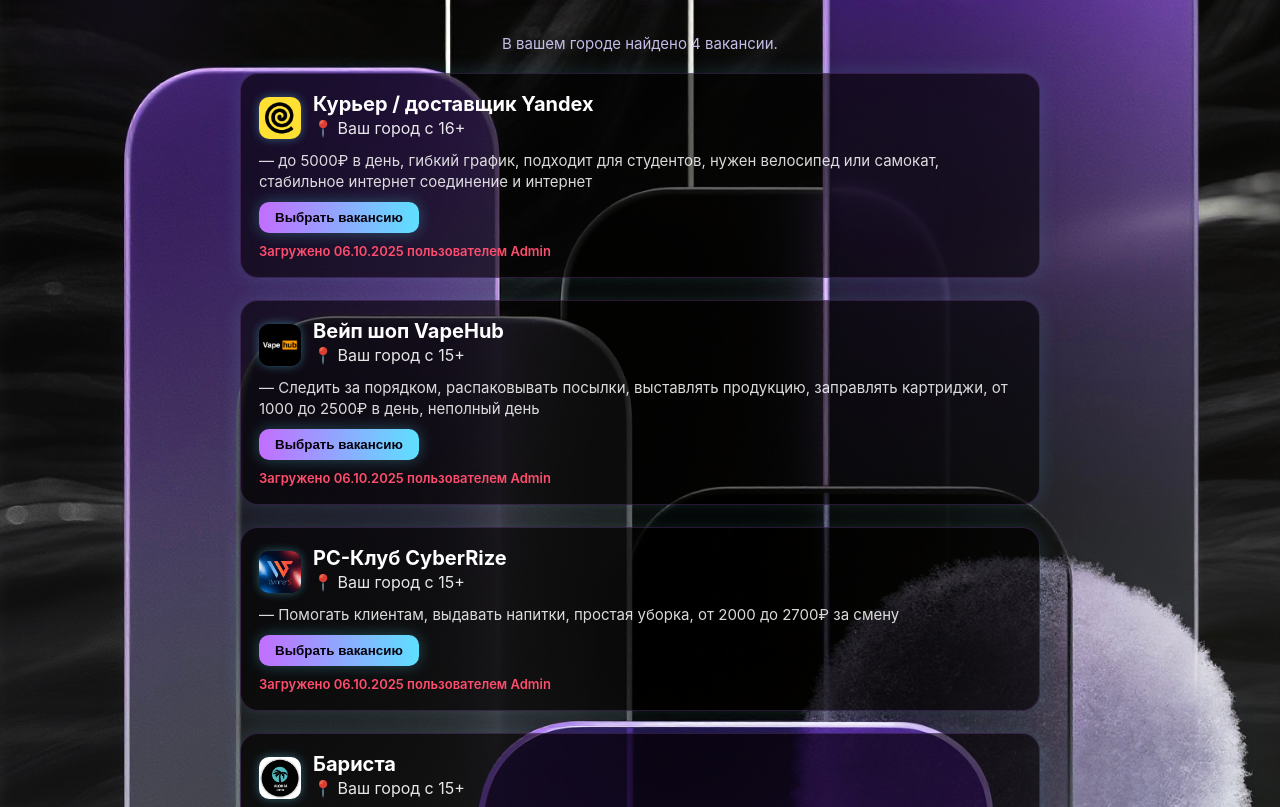
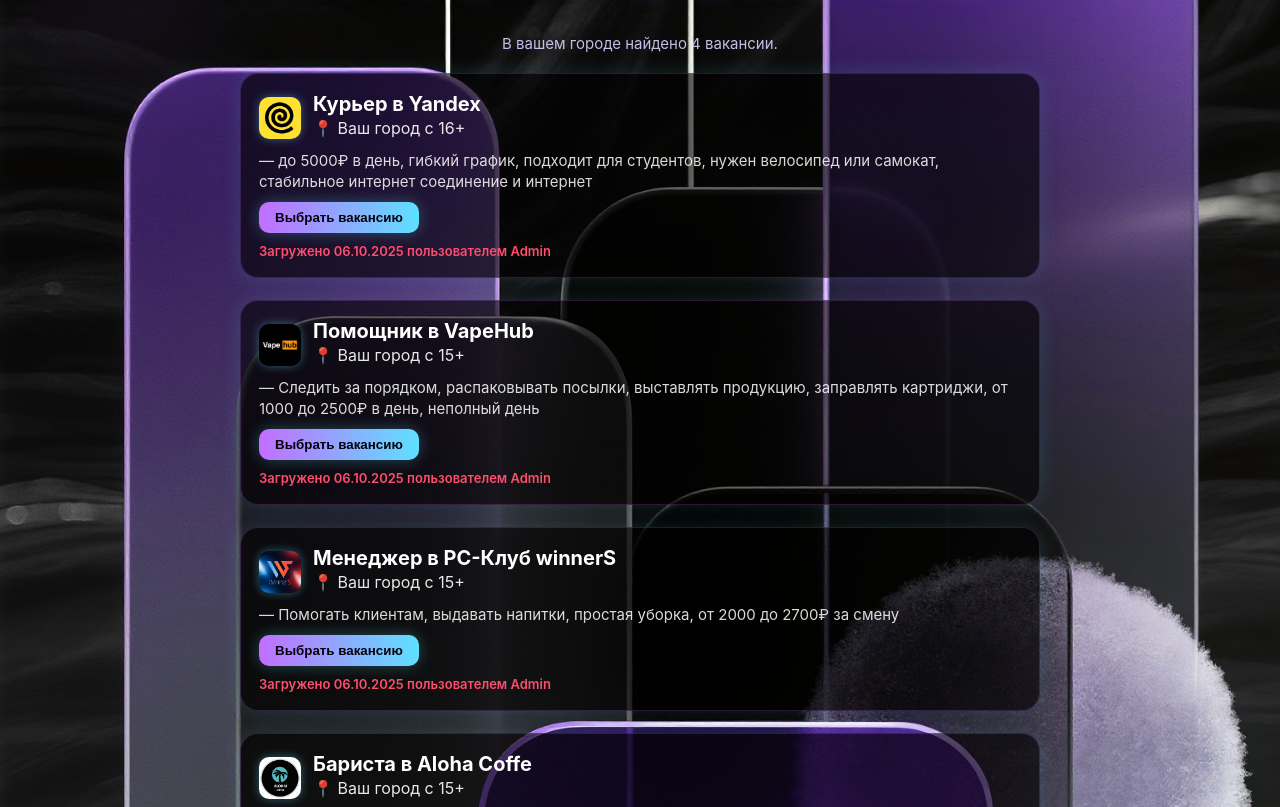
Before and after one commit to Miracl3iOS/Testsitefot, a plain HTML site: page jobs.html in a window 1280 px wide. Shown: the part 119-926 px from the top of the page. Drawn offline with Linux system fonts and the light colour scheme.

Commit message:
Update jobs.html

```diff
--- a/jobs.html
+++ b/jobs.html
@@ -92,28 +92,28 @@ h1{
   const jobs = [
     {
       icon:'courier.png',
-      title:"Курьер / доставщик Yandex",
+      title:"Курьер в Yandex",
       age:"с 16+",
       desc:"до 5000₽ в день, гибкий график, подходит для студентов, нужен велосипед или самокат, стабильное интернет соединение и интернет",
       link:"https://lnk.bio/bashkiroffers"
     },
     {
       icon:'vape.png',
-      title:"Вейп шоп VapeHub",
+      title:"Помощник в VapeHub",
       age:"с 15+",
       desc:"Следить за порядком, распаковывать посылки, выставлять продукцию, заправлять картриджи, от 1000 до 2500₽ в день, неполный день",
       link:"https://lnk.bio/bashkiroffers"
     },
     {
       icon:'cyber.png',
-      title:"PC-Клуб CyberRize",
+      title:"Менеджер в PC-Клуб winnerS",
       age:"с 15+",
       desc:"Помогать клиентам, выдавать напитки, простая уборка, от 2000 до 2700₽ за смену",
       link:"https://lnk.bio/bashkiroffers"
     },
     {
       icon:'barista.png',
-      title:"Бариста",
+      title:"Бариста в Aloha Coffe",
       age:"с 15+",
       desc:"до 3000₽ в день + чаевые, обучение, уютное кафе, кофе, уборка, обслуживание клиентов",
       link:"https://lnk.bio/bashkiroffers"
```
